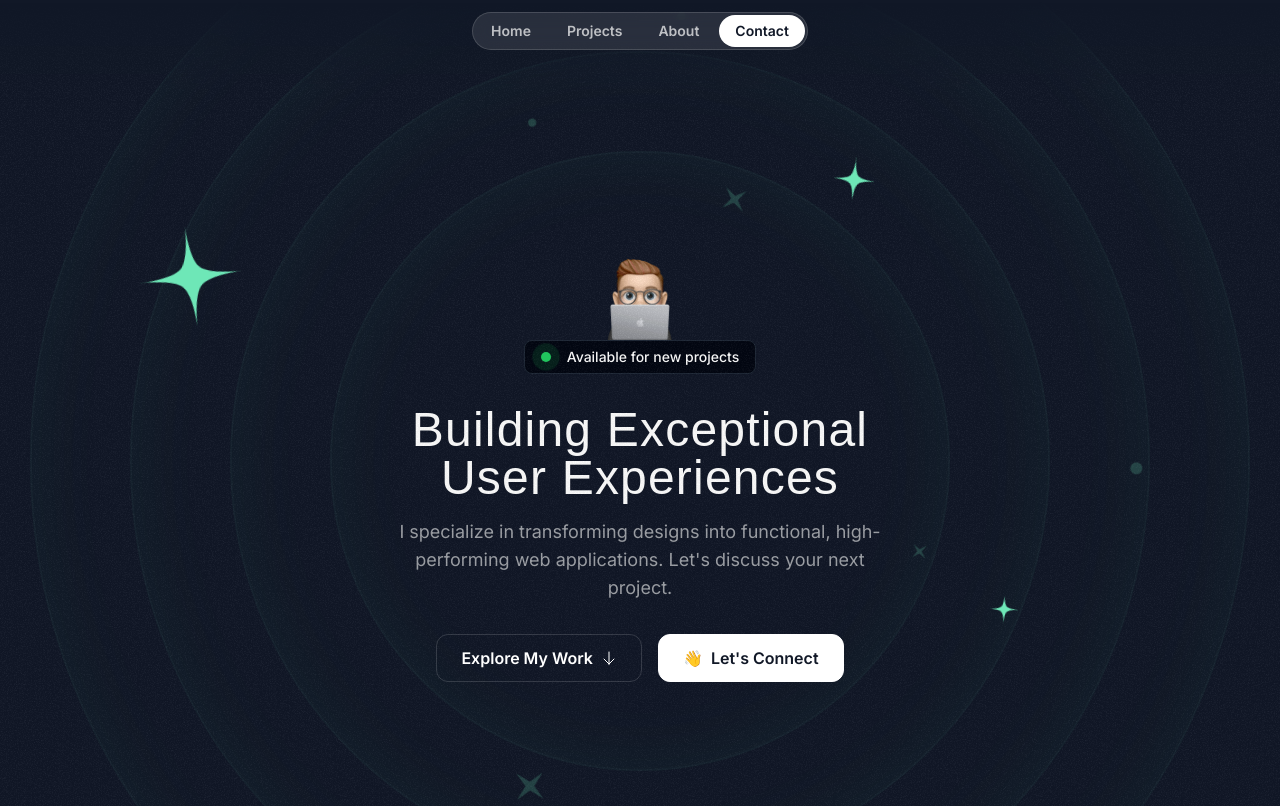
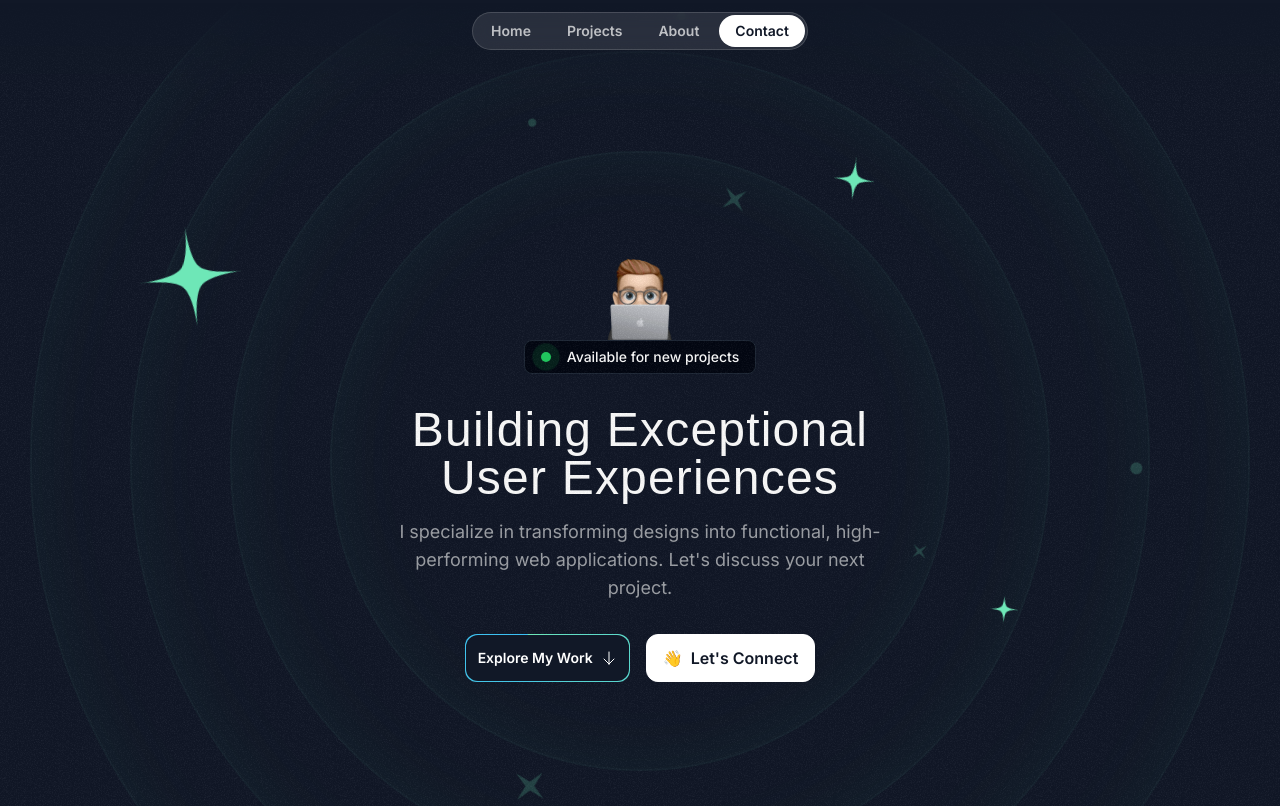
Before and after one commit to RaedMasri1/portfolio, a Next.js app: page / in a window 1280 px wide. Shown: the top 806 px of the page. Built offline with nearby package versions, Linux system fonts and the light colour scheme; a web font is replaced by a local one.

Commit message:
second change

```diff
--- /dev/null
+++ b/lib/utils.ts
@@ -0,0 +1,6 @@
+import { ClassValue, clsx } from 'clsx';
+import { twMerge } from 'tailwind-merge';
+
+export function cn(...inputs: ClassValue[]) {
+  return twMerge(clsx(inputs));
+}
--- a/src/app/layout.tsx
+++ b/src/app/layout.tsx
@@ -3,6 +3,7 @@ import { Inter, Calistoga } from 'next/font/google';
 import './globals.css';
 import { twMerge } from 'tailwind-merge';
 import React from 'react';
+// import memojiImage from '../assets/images/memoji-computer.png';
 
 const inter = Inter({ subsets: ['latin'], variable: '--font-sans' });
 const calistoga = Calistoga({
@@ -22,6 +23,13 @@ const RootLayout = ({
   children: React.ReactNode;
 }>) => (
   <html lang="en">
+    <meta name="description" content="Raed Masri is a full-stack web developer specializing in building high-performance websites and applications. Explore his portfolio showcasing expertise in front-end and back-end development, UI/UX design, and scalable web solutions." />
+    <meta name="keywords" content="Raed Masri, full-stack web developer, front-end, back-end, web development, JavaScript, TypeScript, React, Node.js, Next.js, web applications, UI/UX design, scalable solutions" />
+    <meta property="og:title" content="Raed Masri | Full-Stack Web Developer" />
+    <meta property="og:description" content="Explore my portfolio showcasing high-performance websites and scalable web solutions." />
+    <meta property="og:image" content="https://raed-elmasri.netlify.app/memoji-computer.png" />
+    <meta property="og:url" content="https://raed-elmasri.netlify.app" />
+
     <body
       className={twMerge(
         inter.variable,
--- /dev/null
+++ b/src/components/MagicButton.tsx
@@ -0,0 +1,21 @@
+/* eslint-disable react/require-default-props */
+
+'use client';
+
+import React from 'react';
+
+export const MagicButton = ({
+  children,
+  onClick,
+}: {
+  children?: React.ReactNode;
+  onClick?: () => void;
+}) => (
+  // inline-flex items-center gap-2 border border-white/15 px-6 h-12 rounded-xl z-30
+  <button className="relative inline-flex h-12 overflow-hidden rounded-xl p-[1px] focus:outline-none focus:ring-2 focus:ring-emerald-300 focus:ring-offset-2 focus:ring-offset-sky-400 z-30" type="button" onClick={onClick}>
+    <span className="absolute inset-[-1000%] animate-[spin_4s_linear_infinite] bg-[conic-gradient(from_90deg_at_50%_50%,#6EE7B7_0%,#54D3D5_50%,#39BEF6_100%)]" />
+    <span className="inline-flex h-full w-full cursor-pointer items-center justify-center rounded-xl bg-gray-900 px-3 py-1 text-sm font-medium text-white backdrop-blur-3xl gap-2">
+      {children}
+    </span>
+  </button>
+);
--- a/src/sections/Contact.tsx
+++ b/src/sections/Contact.tsx
@@ -1,3 +1,4 @@
+import { useRouter } from 'next/router';
 import ArrowUpRightIcon from '../assets/icons/arrow-up-right.svg';
 import grainImage from '../assets/images/grain.jpg';
 
@@ -30,4 +31,5 @@ export const ContactSection = () => (
       </div>
     </div>
   </div>
+
 );
--- a/src/sections/Hero.tsx
+++ b/src/sections/Hero.tsx
@@ -8,6 +8,7 @@ import grainImage from '../assets/images/grain.jpg';
 import StarIcon from '../assets/icons/star.svg';
 import SparkleIcon from '../assets/icons/sparkle.svg';
 import { HeroOrbit } from '../components/HeroOrbit';
+import { MagicButton } from '@/components/MagicButton';
 
 export const HeroSection: React.FC = () => {
   const handleScroll = (id: string) => {
@@ -78,18 +79,21 @@ export const HeroSection: React.FC = () => {
           <p className="mt-4 text-center text-white/60 md:text-lg">I specialize in transforming designs into functional, high-performing web applications. Let&apos;s discuss your next project.</p>
         </div>
         <div className="flex flex-col md:flex-row justify-center items-center mt-8 gap-4">
-          <button
+          <MagicButton onClick={() => handleScroll('#projects')}><span className="font-semibold">Explore My Work</span>
+            <ArrowDown className="size-4" />
+          </MagicButton>
+          {/* <button
             type="button"
             onClick={() => handleScroll('#projects')}
             className="inline-flex items-center gap-2 border border-white/15 px-6 h-12 rounded-xl z-30"
           >
             <span className="font-semibold">Explore My Work</span>
             <ArrowDown className="size-4" />
-          </button>
+          </button> */}
           <button
             type="button"
             onClick={() => handleScroll('#contact')}
-            className="inline-flex items-center gap-2 border border-white bg-white text-gray-900 px-6 h-12 rounded-xl z-30"
+            className="inline-flex items-center gap-2 border border-white bg-white text-gray-900 px-4 h-12 rounded-xl z-30"
           >
             <span>👋</span>
             <span className="font-semibold">Let&apos;s Connect</span>
--- a/tailwind.config.ts
+++ b/tailwind.config.ts
@@ -29,6 +29,7 @@ const config: Config = {
         'ping-large': 'ping-large 1s ease-in-out infinite',
         'move-left': 'move-left 1s linear infinite',
         'move-right': 'move-right 1s linear infinite',
+        shimmer: 'shimmer 2s linear infinite',
       },
       keyframes: {
         'ping-large': {
@@ -42,6 +43,14 @@ const config: Config = {
           '0%': { transform: 'translateX(-50%)' },
           '100%': { transform: 'translateX(0%)' },
         },
+        shimmer: {
+          from: {
+            backgroundPosition: '0 0',
+          },
+          to: {
+            backgroundPosition: '-200% 0',
+          },
+        },
       },
     },
     plugins: [],
```
Also changed, not shown: next.config.mjs (+4 -6 lines), package.json (+5 -2 lines), public/memoji-computer.png (added), 1 other file (tests, documents, lock files or other folders).
